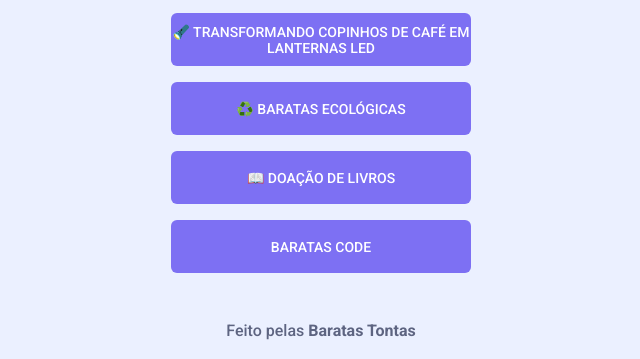
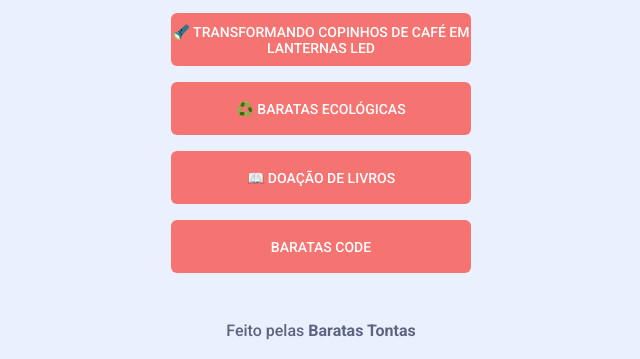
Before and after one commit to BaratasTontas/Linktree, a plain HTML site: page index.html in a window 1280 px wide. Shown: the part 634-993 px from the top of the page, without its empty margins (319-959 px from the left). Drawn offline with Linux system fonts and the light colour scheme.

Commit message:
Update style.css

```diff
--- a/style.css
+++ b/style.css
@@ -7,8 +7,8 @@
   :root {
     font-size: 62.5%;
     --bc-primary: hsl(223, 100%, 96%);
-    --bc-second: #7D70F3;
-    --bc-third: #5D5FEF;
+    --bc-second: #F57371;
+    --bc-third: #D43D8A;
     --bc-fourth: hsl(0, 0%, 100%);
     --bc-fifth: hsl(230, 100%, 9%);
     --ff-primary: "Roboto", sans-serif;
```
